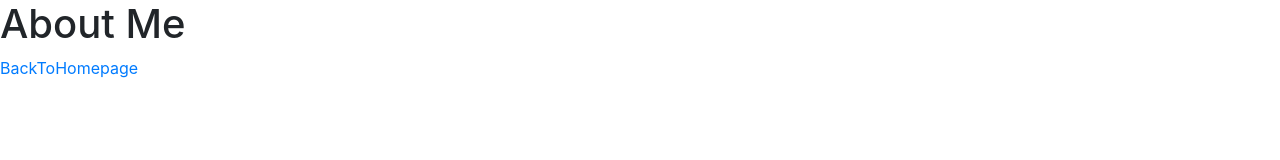
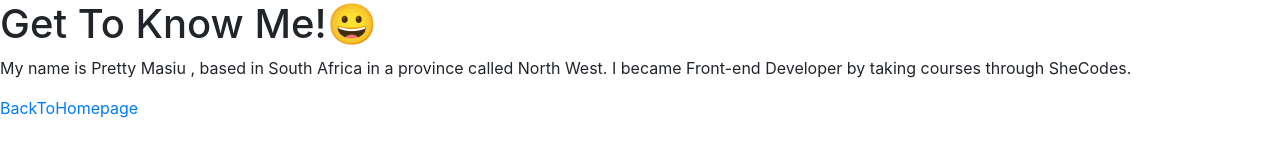
Before and after one commit to Pretty04/my-website, a plain HTML site: page about.html in a window 1280 px wide. Drawn offline with nearby package versions, Linux system fonts and the light colour scheme.

Commit message:
updated about.html

```diff
--- a/about.html
+++ b/about.html
@@ -8,7 +8,8 @@
     <link rel="stylesheet" href="https://cdn.jsdelivr.net/npm/bootstrap@4.6.2/dist/css/bootstrap.min.css" integrity="sha384-xOolHFLEh07PJGoPkLv1IbcEPTNtaed2xpHsD9ESMhqIYd0nLMwNLD69Npy4HI+N" crossorigin="anonymous">
 </head>
 <body>
-    <h1>About Me</h1>
+    <h1>Get To Know Me!😀</h1>
+    <p> My name is Pretty Masiu , based in South Africa in a province called North West. I became Front-end Developer by taking courses through SheCodes.</p>
     <a href="index.html">BackToHomepage</a>
 </body>
 </html>
```
Also changed, not shown: index.html (+1 -1 lines).
